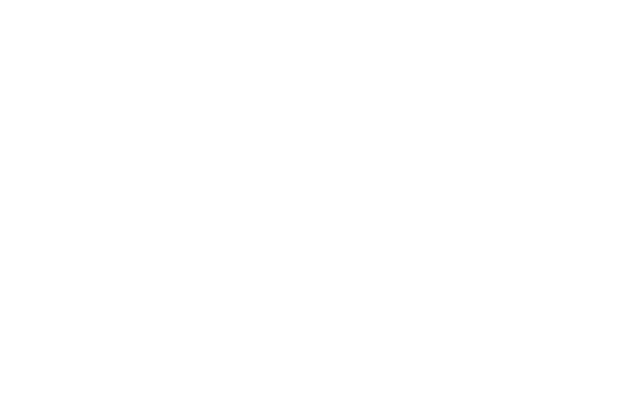
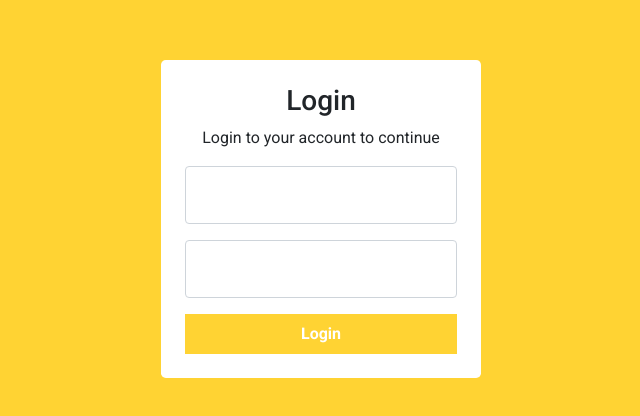
Before and after one commit to sam1090/ecommerce, a React (Create React App) app in the folder admin-app/: page / in a window 1280 px wide. Shown: the part 132-548 px from the top of the page, without its empty margins (319-959 px from the left). Built offline with nearby package versions, Linux system fonts and the light colour scheme.

Commit message:
Login Page Created

```diff
--- a/admin-app/src/Components/CustomInput.js
+++ b/admin-app/src/Components/CustomInput.js
@@ -1,8 +1,20 @@
 import React from "react";
 import { Input } from "antd";
 
-const CustomInput = () => {
-  return <div>CustomInput</div>;
+const CustomInput = (props) => {
+  const { type, label, i_id, i_class } = props;
+  return (
+    <div class="form-floating mb-3">
+      <input
+        type={type}
+        class={`form-control ${i_class}`}
+        id={i_id}
+        placeholder={label}
+      />
+
+      <label htmlFor={label}>{label}</label>
+    </div>
+  );
 };
 
 export default CustomInput;
--- a/admin-app/src/Pages/Login.js
+++ b/admin-app/src/Pages/Login.js
@@ -1,10 +1,21 @@
 import React from 'react'
+import CustomInput from '../Components/CustomInput'
 
 const Login = () => {
   return (
-    <div className='py-5' style={{background :"$ffd333"}}>
-      <div className='my-5 w-25 bg-white rounded-3 mx-auto p-3'>
-
+    <div className='py-5' style={{background :"#ffd333" , minHeight: "100vh"}}>
+      <br />
+      <br />
+      <br />
+      <br />
+      <div className='my-5 w-25 bg-white rounded-3 mx-auto p-4'>
+        <h3 className='text-center'>Login</h3>
+        <p className='text-center'>Login to your account to continue</p>
+       <form action="">
+       <CustomInput type="text" placeholder="Email Address" id="email" />
+        <CustomInput type="password" placeholder="Password" id="pass" />
+        <button className='border-0 px-3 py-2 text-white fw-bold w-100' style={{background : "#ffd333"}} type='submit'>Login</button>
+       </form>
       </div>
 
     </div>
```
